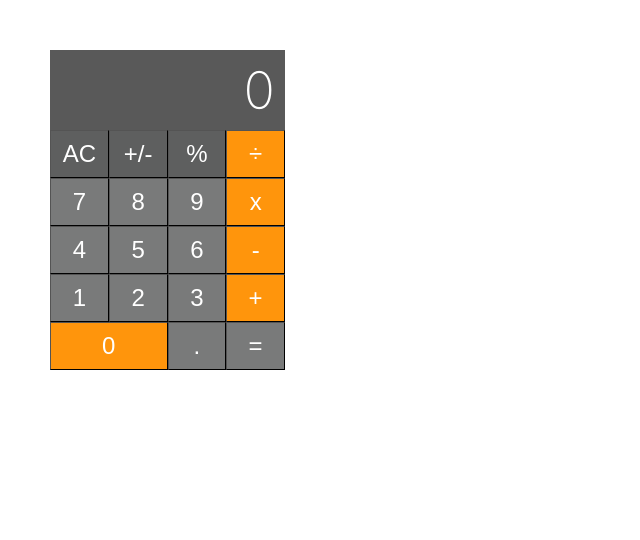
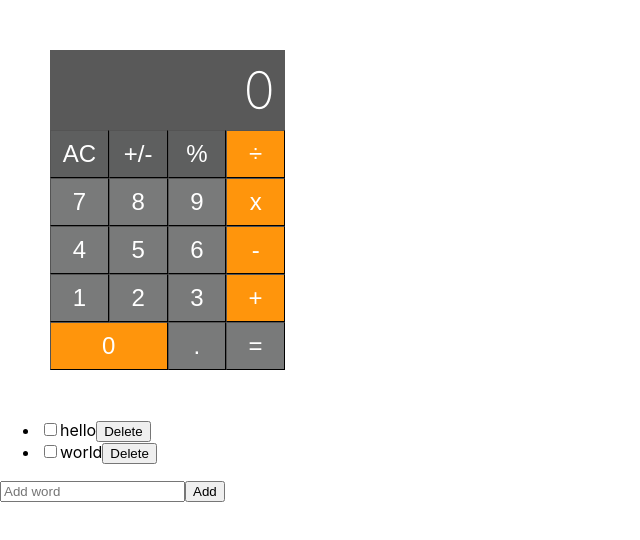
Before and after one commit to lheesung/react, a React (Create React App) app in the folder pr/: page / in a window 1280 px wide. Shown: the top 540 px of the page, without its empty margins (0-640 px from the left). Built offline with nearby package versions, Linux system fonts and the light colour scheme.

Commit message:
Func::Word CheckList

```diff
--- a/pr/src/App.js
+++ b/pr/src/App.js
@@ -1,10 +1,12 @@
 import './App.css';
-import Calc from './components/calc';
+import Calc from './components/calc/calc';
+import WordChecklist from './components/word/word';
 
 function App() {
   return (
     <>
     <Calc/>
+    <WordChecklist/>
     </>
   );
 }
--- /dev/null
+++ b/pr/src/components/word/word.js
@@ -0,0 +1,57 @@
+import React, { useState } from "react";
+
+const WordChecklist = () => {
+  const [wordList, setWordList] = useState([
+    { word: "hello", checked: false },
+    { word: "world", checked: false }
+  ]);
+  const [newWord, setNewWord] = useState("");
+
+  const toggleCheck = index => {
+    setWordList(
+      wordList.map((word, i) => {
+        if (i === index) {
+          return { ...word, checked: !word.checked };
+        }
+        return word;
+      })
+    );
+  };
+
+  const addWord = () => {
+    if (newWord.trim() === "") return;
+    setWordList([...wordList, { word: newWord, checked: false }]);
+    setNewWord("");
+  };
+
+  const deleteWord = index => {
+    setWordList(wordList.filter((word, i) => i !== index));
+  };
+
+  return (
+    <div>
+      <ul>
+        {wordList.map((word, index) => (
+          <li key={index}>
+            <input
+              type="checkbox"
+              checked={word.checked}
+              onChange={() => toggleCheck(index)}
+            />
+            {word.word}
+            <button onClick={() => deleteWord(index)}>Delete</button>
+          </li>
+        ))}
+      </ul>
+      <input
+        type="text"
+        placeholder="Add word"
+        value={newWord}
+        onChange={e => setNewWord(e.target.value)}
+      />
+      <button onClick={addWord}>Add</button>
+    </div>
+  );
+};
+
+export default WordChecklist;
```
Also changed, not shown: pr/src/components/calc/calc.js (renamed from pr/src/components/calc.js), pr/src/components/calc/calcStyle.js (renamed from pr/src/components/calcStyle.js).
